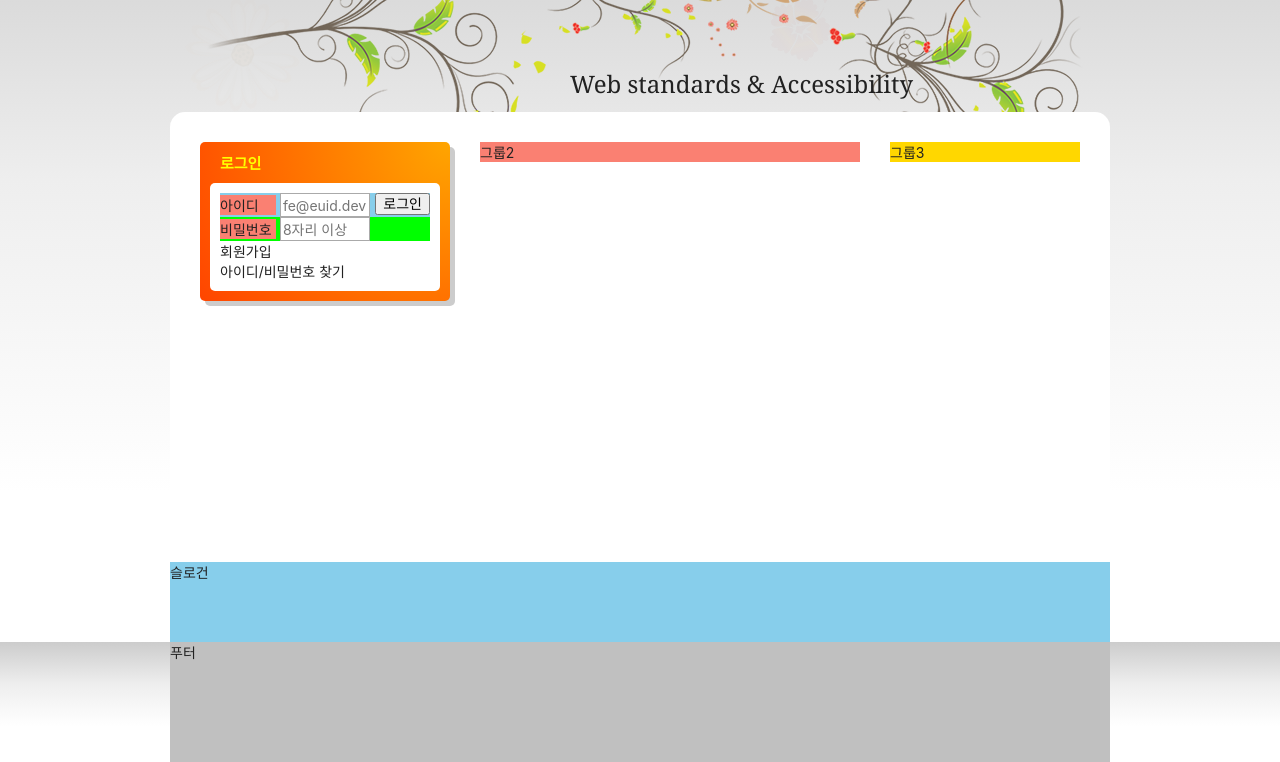
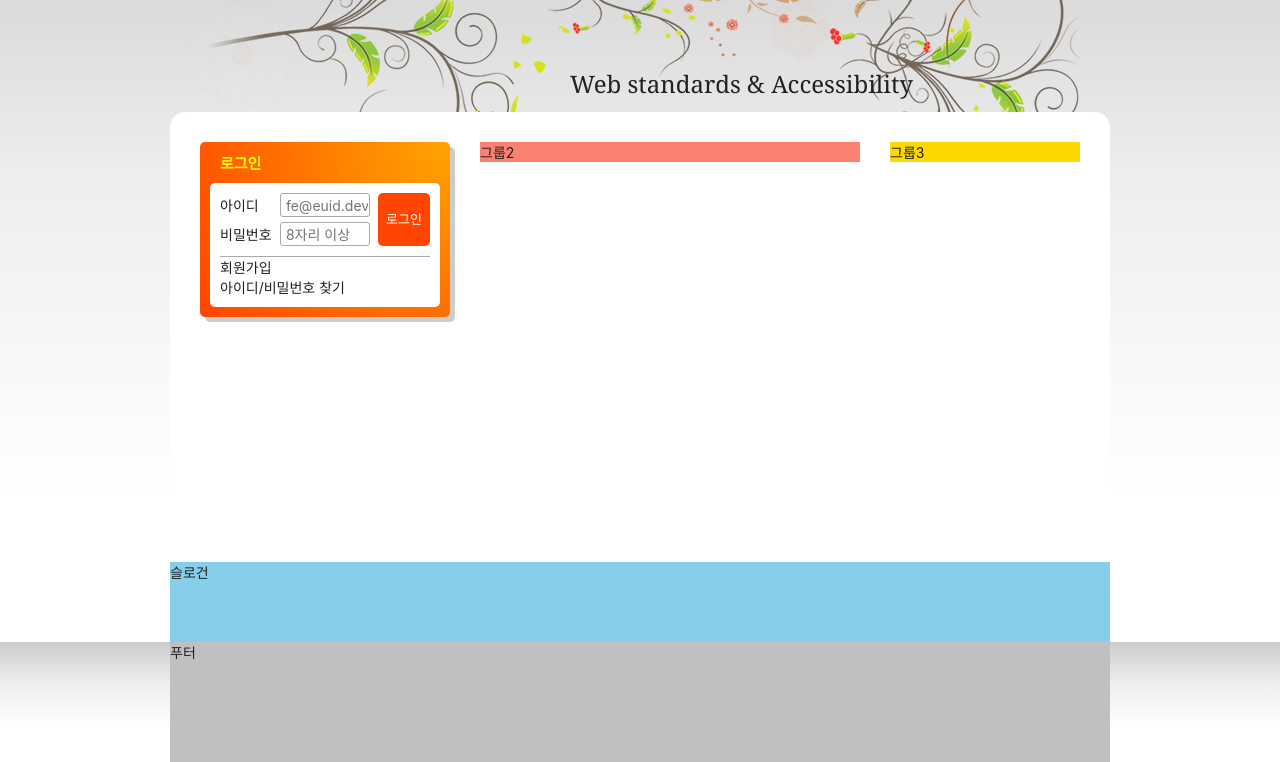
Before and after one commit to rlawlsdn263/HTML5, a plain HTML site: page index.html in a window 1280 px wide. Shown: the part 135-897 px from the top of the page. Drawn offline with Linux system fonts and the light colour scheme; a web font is replaced by a local one.

Commit message:
로그인 제목 및 폼 영역 완성

```diff
--- a/styles/style.css
+++ b/styles/style.css
@@ -343,18 +343,17 @@ body {
 
 .login-form fieldset {
   position: relative;
+  border-bottom: 1px solid #aaa;
+  padding-bottom: 5px;
 }
 
-.user-email {
-  background-color: skyblue;
-}
-
-.user-pw {
-  background-color: lime;
+.user-email, .user-pw {
+  /* background-color: skyblue; */
+  margin-bottom: 5px;
 }
 
 .login-form label {
-  background-color: salmon;
+  /* background-color: salmon; */
   display: inline-block;
   /* 4글자만큼 주라 */
   width: 4em;
@@ -364,13 +363,29 @@ body {
   width: 90px;
   height: 24px;
   border: 1px solid #aaa;
+  padding: 1px 1px 1px 5px;
+  border-radius: 3px;
 }
 
 .login-button {
   position: absolute;
   top: 0;
   right: 0;
+  height: 53px;
+
+  /* 버튼 장식 속성 */
+  background-color: orangered;
+  color: #fff;
+  border: none;
+  padding: 0 8px 0 8px;
+  border-radius: 5px;
+  font-size: 13px;
 }
+
+.sign {
+  background-color: #fff;
+  border-radius: 0 0 5px 5px;
+  padding: 0 10px 10px 10px;
 
 /* .login-form fieldset {
   position: relative;
@@ -396,11 +411,6 @@ body {
 #userEmail, #userPw {
   width: 100px;
 } */
-
-.sign {
-  background-color: #fff;
-  border-radius: 0 0 5px 5px;
-  padding: 0 10px 10px 10px;
 
   /* display: flex;
   padding-top: 10px;
```
